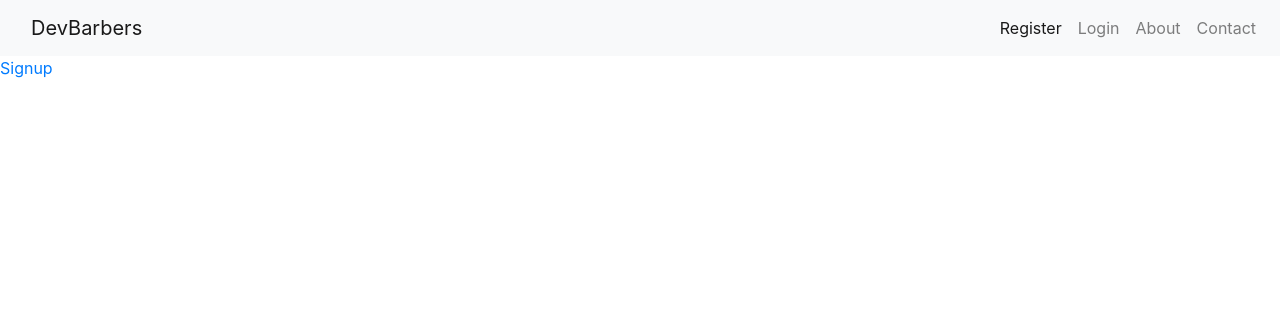
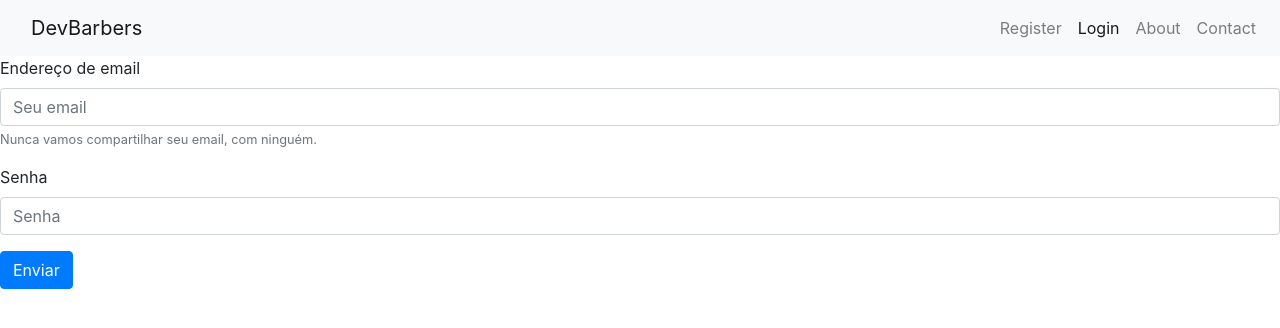
Before and after one commit to Gustavo-Akira/barber-front, an Angular app: page /login in a window 1280 px wide. Shown: the top 328 px of the page. Built offline with nearby package versions, Linux system fonts and the light colour scheme.

Commit message:
add Dockerfile

```diff
--- a/src/app/app.component.html
+++ b/src/app/app.component.html
@@ -1,23 +1,23 @@
 <nav class="navbar navbar-expand-lg navbar-light bg-light">
   <div class="container-fluid">
-    <a class="navbar-brand" href="">DevBarbers</a>
+    <a class="navbar-brand" [routerLink]="'/'" [routerLinkActive]="'active'">DevBarbers</a>
     <button class="navbar-toggler" (click)="isMenuCollapsed = !isMenuCollapsed">
       <span class="navbar-toggler-icon"></span>
     </button>
   </div>
   <div [ngbCollapse]="isMenuCollapsed" class="collapse navbar-collapse">
     <ul class="navbar-nav">
-      <li class="nav-item active">
-        <a class="nav-link" [routerLink]="'.'" (click)="isMenuCollapsed = true">Register</a>
+      <li class="nav-item">
+        <a class="nav-link" [routerLinkActive]="'active'" [routerLink]="'/login/signup'" (click)="isMenuCollapsed = true">Register</a>
       </li>
       <li class="nav-item">
-        <a class="nav-link" [routerLink]="'/login'" (click)="isMenuCollapsed = true">Login</a>
+        <a class="nav-link" [routerLinkActive]="'active'" [routerLink]="'/login'" (click)="isMenuCollapsed = true">Login</a>
       </li>
       <li class="nav-item">
-        <a class="nav-link" [routerLink]="'.'" (click)="isMenuCollapsed = true">About</a>
+        <a class="nav-link" [routerLinkActive]="'active'" [routerLink]="'/about'" (click)="isMenuCollapsed = true">About</a>
       </li>
       <li class="nav-item">
-        <a class="nav-link" [routerLink]="'.'" (click)="isMenuCollapsed = true">Contact</a>
+        <a class="nav-link" [routerLinkActive]="'active'" [routerLink]="'/contact'" (click)="isMenuCollapsed = true">Contact</a>
       </li>
     </ul>
   </div>
--- a/src/app/pages/login/login/login.page.html
+++ b/src/app/pages/login/login/login.page.html
@@ -1 +1,12 @@
-<a [routerLink] = "'signup'">Signup</a>
+<div class="form-container">
+    <div class="form-group">
+        <label for="exampleInputEmail1">Endereço de email</label>
+        <input type="email" class="form-control" id="exampleInputEmail1" aria-describedby="emailHelp" placeholder="Seu email">
+        <small id="emailHelp" class="form-text text-muted">Nunca vamos compartilhar seu email, com ninguém.</small>
+      </div>
+      <div class="form-group">
+        <label for="exampleInputPassword1">Senha</label>
+        <input type="password" class="form-control" id="exampleInputPassword1" placeholder="Senha">
+      </div>
+      <button type="submit" class="btn btn-primary">Enviar</button>
+</div>
--- a/src/app/pages/login/login/login.page.ts
+++ b/src/app/pages/login/login/login.page.ts
@@ -1,4 +1,9 @@
 import { Component, OnInit } from '@angular/core';
+
+interface LoginDTO{
+  username:string,
+  password:string
+}
 
 @Component({
   selector: 'app-login',
@@ -6,8 +11,13 @@ import { Component, OnInit } from '@angular/core';
   styleUrls: ['./login.page.sass']
 })
 export class LoginPage implements OnInit {
-
-  constructor() { }
+  loginModel: LoginDTO;
+  constructor() {
+    this.loginModel = {
+      username:"",
+      password:""
+    }
+  }
 
   ngOnInit(): void {
   }
```
Also changed, not shown: 2 other files (tests, documents, lock files or other folders).
